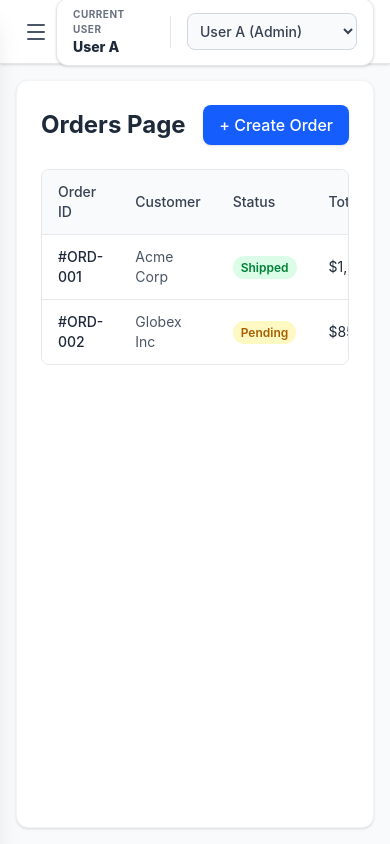
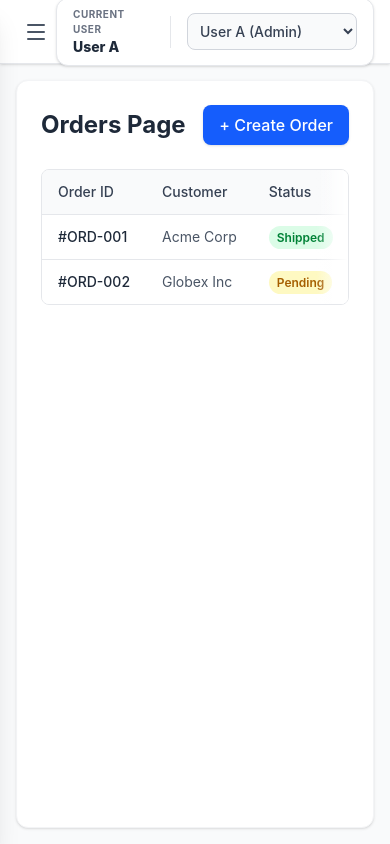
Before and after one commit to Ra-jj/Role_Based_Navigation-Assign-2-, a React (Vite) app: page /orders in a window 390 px wide. Built offline with nearby package versions, Linux system fonts and the light colour scheme.

Commit message:
fix: mobile table overflow and responsive card layouts

```diff
--- a/src/pages/OrdersPage.jsx
+++ b/src/pages/OrdersPage.jsx
@@ -15,8 +15,9 @@ const OrdersPage = () => {
         )}
       </div>
 
-      <div className="overflow-hidden border border-gray-200 rounded-lg">
-        <table className="min-w-full divide-y divide-gray-200 text-sm text-left">
+      <div className="relative border border-gray-200 rounded-lg overflow-hidden">
+        <div className="overflow-x-auto">
+          <table className="min-w-full divide-y divide-gray-200 text-sm text-left whitespace-nowrap">
             <thead className="bg-gray-50">
               <tr>
                 <th className="px-4 py-3 font-medium text-gray-700">Order ID</th>
@@ -41,6 +42,9 @@ const OrdersPage = () => {
             </tbody>
           </table>
         </div>
+        {/* Subtle shadow fade for horizontal scroll cue on mobile */}
+        <div className="absolute top-0 right-0 bottom-0 w-8 bg-gradient-to-l from-white to-transparent pointer-events-none md:hidden"></div>
+      </div>
     </div>
   );
 };
--- a/src/pages/ReportsPage.jsx
+++ b/src/pages/ReportsPage.jsx
@@ -21,13 +21,13 @@ const ReportsPage = () => {
 
       <div className="grid grid-cols-1 md:grid-cols-2 gap-4">
         {/* Placeholder Report Card */}
-        <div className="p-4 border border-gray-200 rounded-lg flex justify-between items-center bg-gray-50">
+        <div className="p-4 border border-gray-200 rounded-lg flex flex-col sm:flex-row sm:justify-between items-start sm:items-center gap-4 sm:gap-0 bg-gray-50">
           <div>
             <h3 className="font-semibold text-gray-800">Q3 Financial Summary</h3>
             <p className="text-xs text-gray-500 mt-1">Generated: Oct 1, 2026</p>
           </div>
           {hasPermission('Reports', 'DELETE') && (
-            <button className="px-3 py-1.5 text-red-600 bg-red-50 hover:bg-red-100 border border-red-200 font-medium rounded-md text-sm transition-colors">
+            <button className="px-3 py-1.5 text-red-600 bg-red-50 hover:bg-red-100 border border-red-200 font-medium rounded-md text-sm transition-colors w-full sm:w-auto">
               Delete
             </button>
           )}
```
Lines whose indentation alone changed are shown as unchanged.
